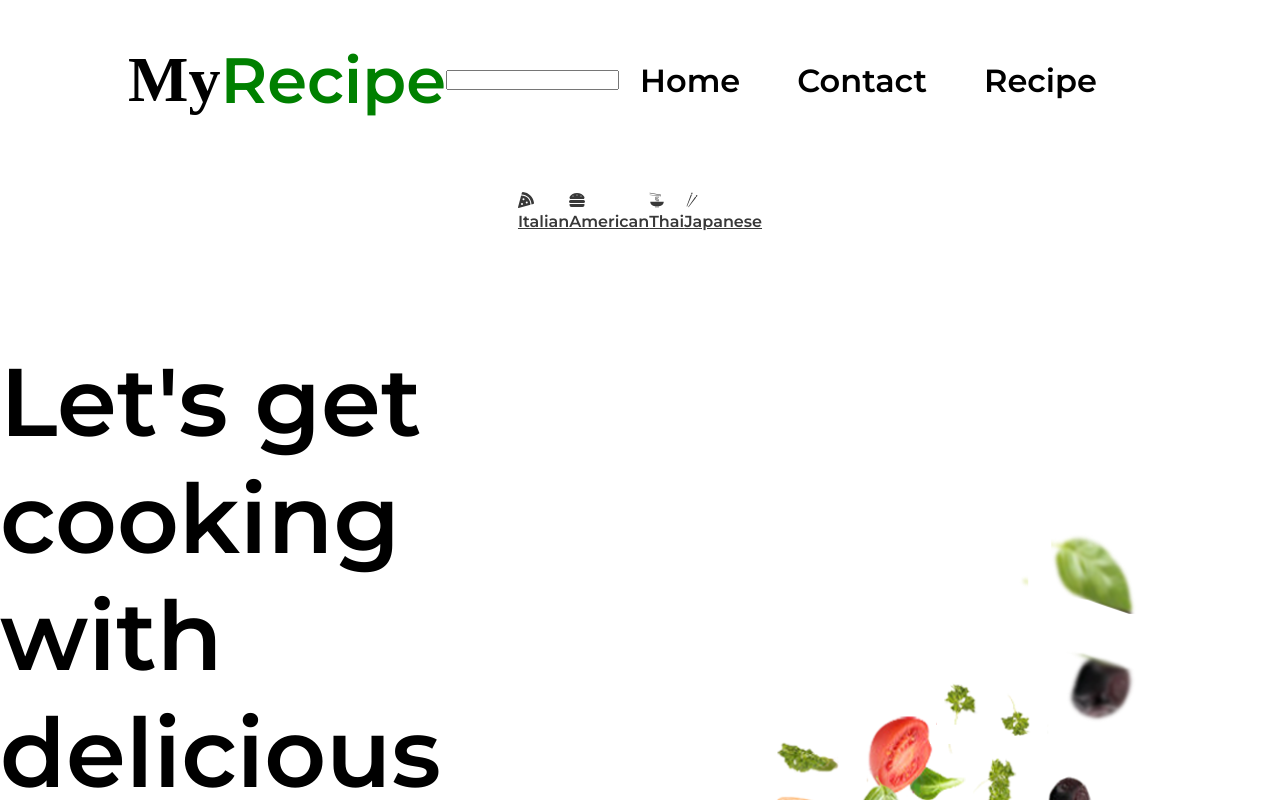
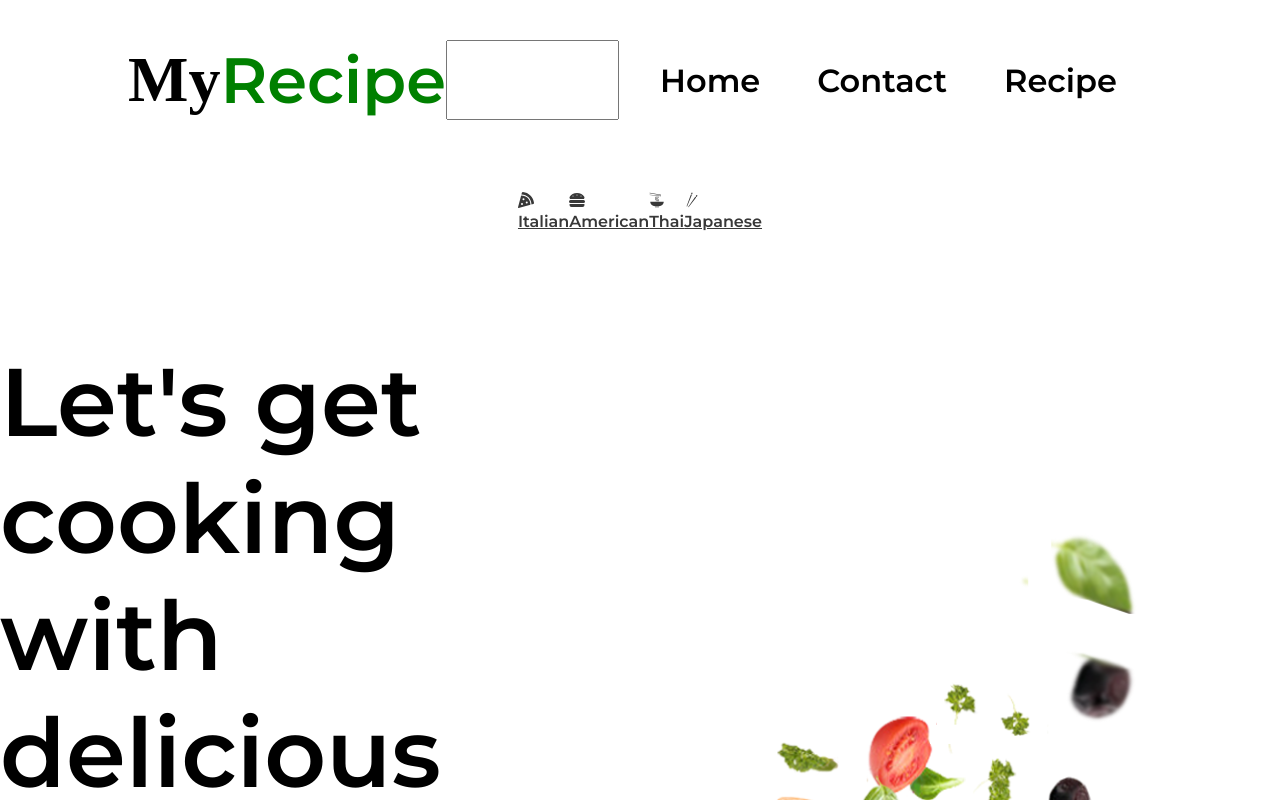
Before and after one commit to B-lovedth/Real-Meal, a React (Create React App) app: page / in a window 1280 px wide. Shown: the top 800 px of the page. Built offline with nearby package versions, Linux system fonts and the light colour scheme; no server answers.

Commit message:
Update Navbar.jsx

```diff
--- a/src/Navbar.jsx
+++ b/src/Navbar.jsx
@@ -14,7 +14,7 @@ const Navbar = () => {
   };
 
   const confirmMobile = () =>{
-    if (window.innerWidth <= 1000) {
+    if (window.innerWidth <= 1200) {
       setisMobile(true)
     }
     else {
@@ -36,8 +36,8 @@ const Navbar = () => {
           <div className="menu-icon" onClick={handleClick}>
             <i className={click ? "fas fa-times" : "fas fa-bars-staggered"}>icon </i>
           </div>
-          <input type='t' ></input>
           <div className={ click ? "nav-menu active" : "nav-menu"}>
+            <input type='text' class ></input>
             <ul className='nav-list'>
               <li className="nav-item">
                 <Link to="/" className="nav-links" onClick={closeMobileMenu}>
```
